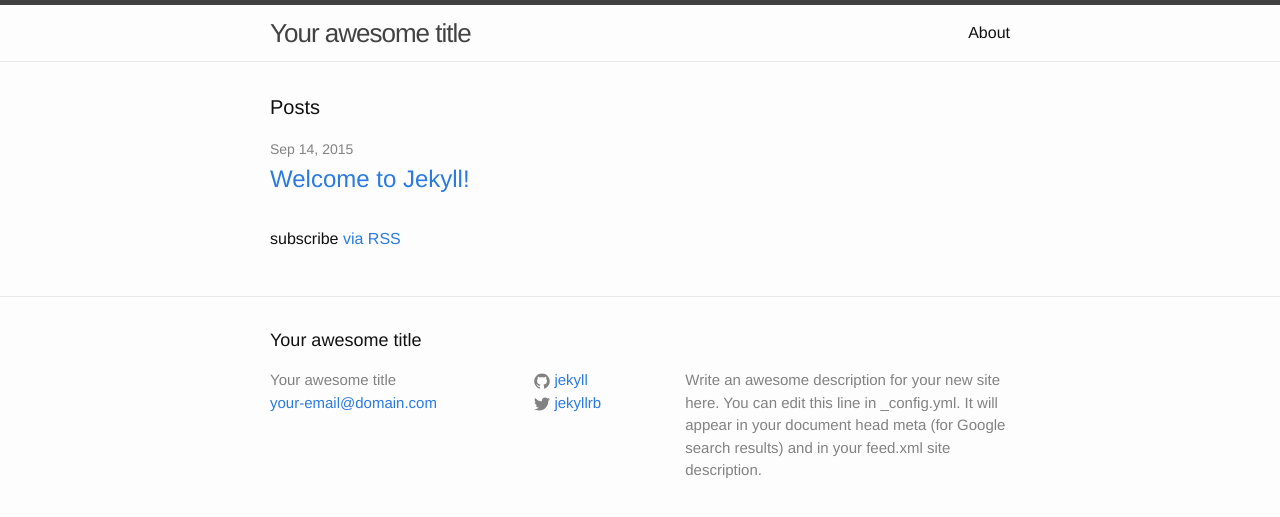
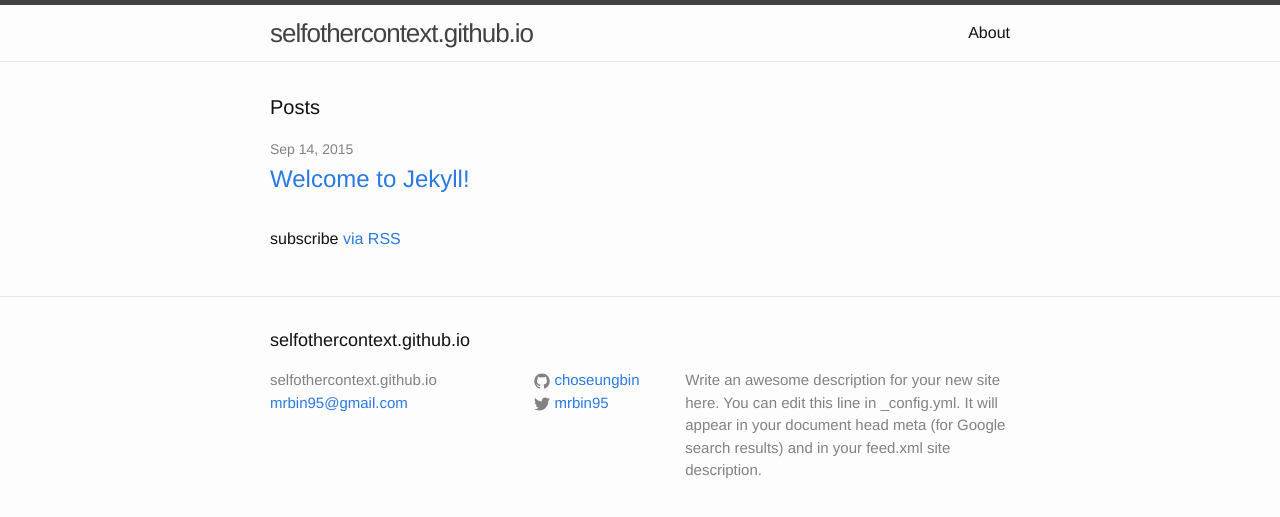
Before and after one commit to congruentagile/selfothercontext.github.io, a Jekyll site: the page built from index.html, in a window 1280 px wide. Shown: the top 517 px of the page. Built offline with Jekyll 4.4.1, drawn with Linux system fonts in a browser that asks for light colours.

Commit message:
_config.yml 내용 변경

```diff
--- a/_config.yml
+++ b/_config.yml
@@ -1,14 +1,14 @@
 # Site settings
-title: Your awesome title
-email: your-email@domain.com
+title: selfothercontext.github.io
+email: mrbin95@gmail.com
 description: > # this means to ignore newlines until "baseurl:"
   Write an awesome description for your new site here. You can edit this
   line in _config.yml. It will appear in your document head meta (for
   Google search results) and in your feed.xml site description.
 baseurl: "" # the subpath of your site, e.g. /blog/
-url: "http://yourdomain.com" # the base hostname & protocol for your site
-twitter_username: jekyllrb
-github_username:  jekyll
+url: "http://dev.selfothercontext.com" # the base hostname & protocol for your site
+twitter_username: mrbin95
+github_username:  choseungbin
 
 # Build settings
 markdown: kramdown
```
